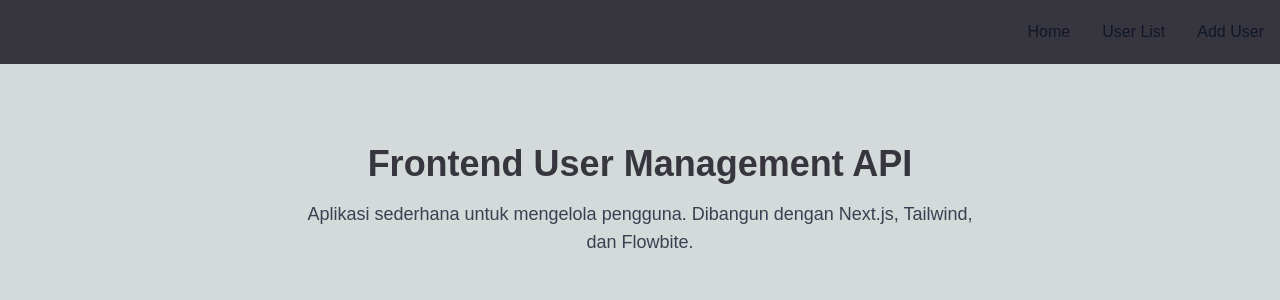
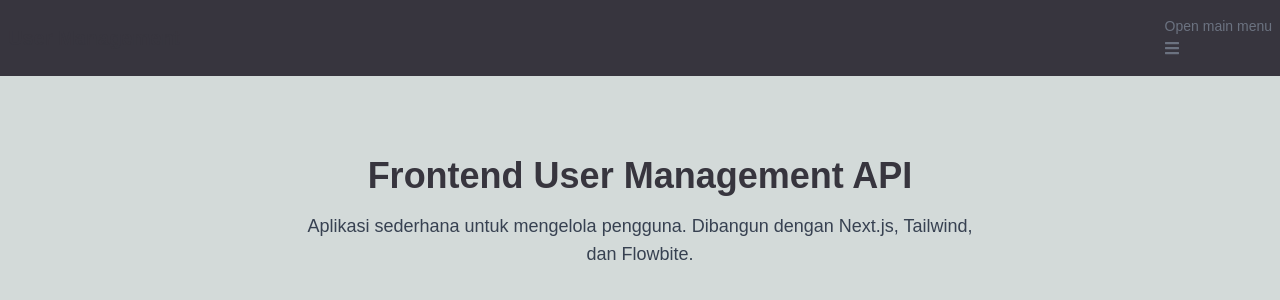
Before and after one commit to tkarombang/Frontend-ManagementUserAPi, a Next.js app: page / in a window 1280 px wide. Shown: the top 300 px of the page. Built offline with nearby package versions, Linux system fonts and the light colour scheme.

Commit message:
Fix: Navbar Page

```diff
--- a/src/app/globals.css
+++ b/src/app/globals.css
@@ -34,10 +34,6 @@
   margin: 0;
 }
 
-nav {
-  background: var(--foreground);
-}
-
 a {
   color: inherit;
   text-decoration: none;
--- a/src/components/Layouts/navbar.tsx
+++ b/src/components/Layouts/navbar.tsx
@@ -1,52 +1,18 @@
 "use client";
-import "flowbite";
+import { Navbar, NavbarBrand, NavbarToggle, NavbarCollapse, NavbarLink } from "flowbite-react";
 
 export default function NavbarPage() {
   return (
-    <nav className="border-gray-200">
-      <div className="max-w-screen-xl flex flex-wrap items-center justify-between mx-auto p-4">
-        <span className="self-center text-2xl font-semibold whitespace-nowrap dark:text-white">User Management</span>
-        <button
-          data-collapse-toggle="navbar-default"
-          type="button"
-          className="inline-flex items-center p-2 w-10 h-10 justify-center text-sm text-gray-500 rounded-lg md:hidden hover:bg-gray-100 focus:outline-none focus:ring-2 focus:ring-gray-200 dark:text-gray-400 dark:hover:bg-gray-700 dark:focus:ring-gray-600"
-          aria-controls="navbar-default"
-          aria-expanded="false"
-        >
-          <span className="sr-only">Open main menu</span>
-          <svg className="w-5 h-5" aria-hidden="true" xmlns="http://www.w3.org/2000/svg" fill="none" viewBox="0 0 17 14">
-            <path stroke="currentColor" strokeLinecap="round" strokeLinejoin="round" strokeWidth="2" d="M1 1h15M1 7h15M1 13h15" />
-          </svg>
-        </button>
-        <div className="hidden w-full md:block md:w-auto" id="navbar-default">
-          <ul className="font-medium flex flex-col p-4 md:p-0 mt-4 border border-gray-100 rounded-lg md:flex-row md:space-x-8 rtl:space-x-reverse md:mt-0 md:border-0">
-            <li>
-              <a
-                href="#"
-                className="block py-2 px-3 text-gray-900 rounded-sm hover:bg-gray-100 md:hover:bg-transparent md:border-0 md:hover:text-yellow-600 md:p-0 dark:text-white md:dark:hover:text-yellow-600 dark:hover:bg-gray-700 dark:hover:text-white md:dark:hover:bg-transparent"
-              >
-                Home
-              </a>
-            </li>
-            <li>
-              <a
-                href="#"
-                className="block py-2 px-3 text-gray-900 rounded-sm hover:bg-gray-100 md:hover:bg-transparent md:border-0 md:hover:text-yellow-600 md:p-0 dark:text-white md:dark:hover:text-yellow-600 dark:hover:bg-gray-700 dark:hover:text-white md:dark:hover:bg-transparent"
-              >
-                User List
-              </a>
-            </li>
-            <li>
-              <a
-                href="#"
-                className="block py-2 px-3 text-gray-900 rounded-sm hover:bg-gray-100 md:hover:bg-transparent md:border-0 md:hover:text-yellow-600 md:p-0 dark:text-white md:dark:hover:text-yellow-600 dark:hover:bg-gray-700 dark:hover:text-white md:dark:hover:bg-transparent"
-              >
-                Add User
-              </a>
-            </li>
-          </ul>
-        </div>
-      </div>
-    </nav>
+    <Navbar style={{ backgroundColor: "#37353e" }} className="py-4 px-2">
+      <NavbarBrand href="/">
+        <span className="self-center whitespace-nowrap text-xl font-semibold dark:text-white">User Management</span>
+      </NavbarBrand>
+      <NavbarToggle />
+      <NavbarCollapse>
+        <NavbarLink href="/home">Home</NavbarLink>
+        <NavbarLink href="/users">User List</NavbarLink>
+        <NavbarLink href="/add-user">Add User</NavbarLink>
+      </NavbarCollapse>
+    </Navbar>
   );
 }
```
Also changed, not shown: src/app/users/page.tsx (added), 1 other file (tests, documents, lock files or other folders).
